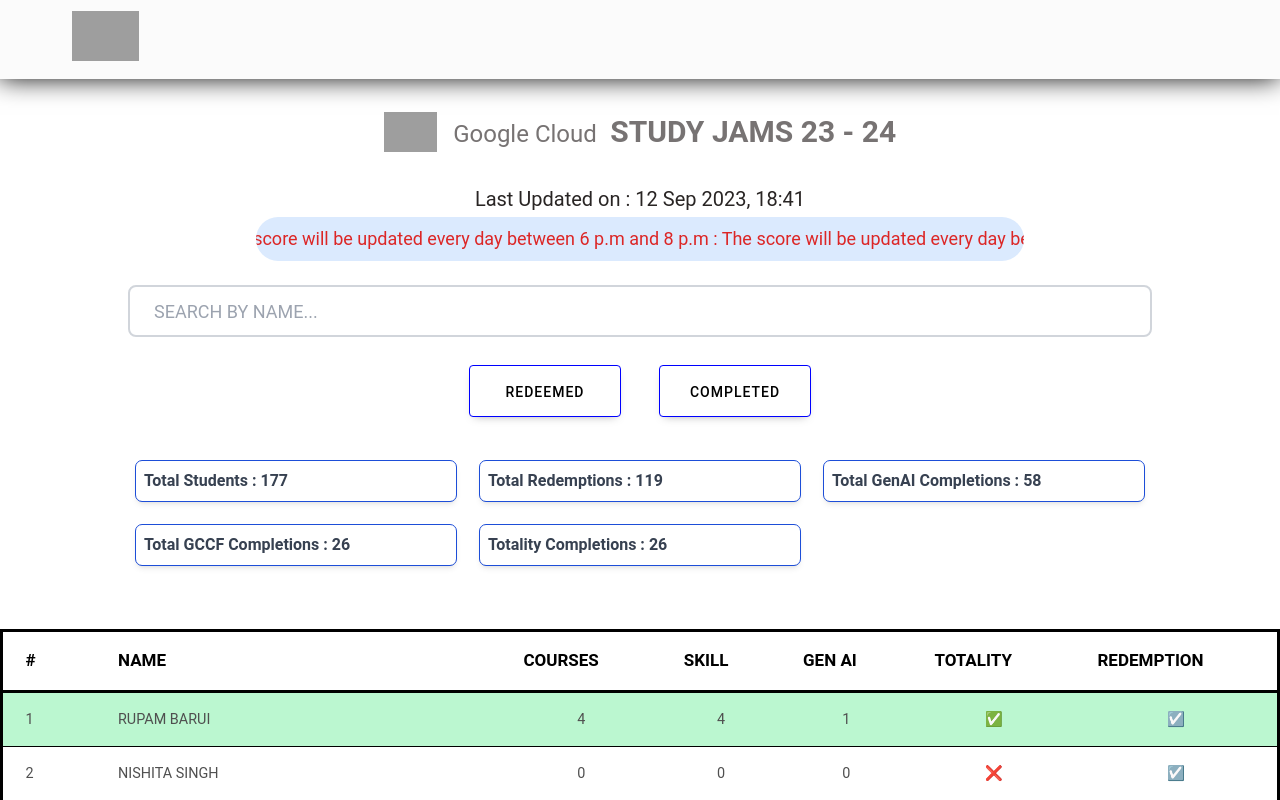
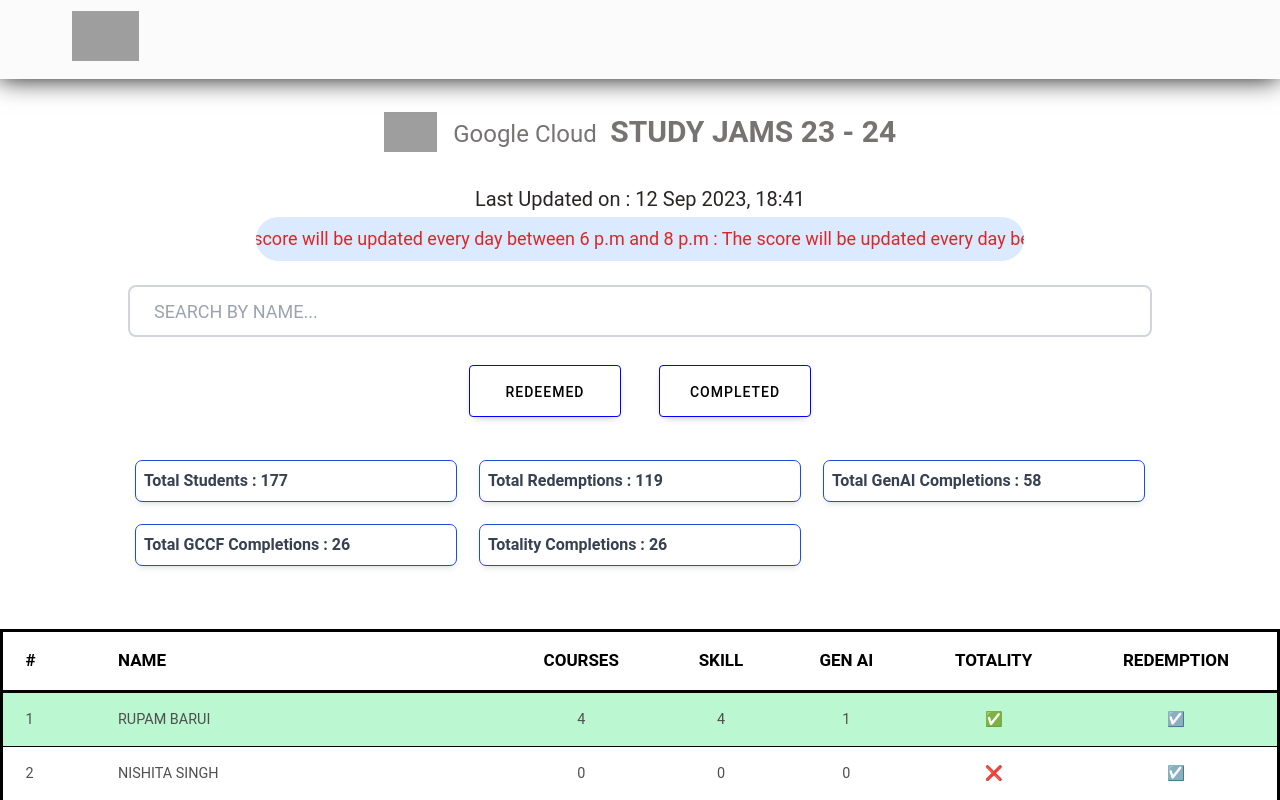
Before and after one commit to aniket0608/gcp-progress, a React (Create React App) app: page / in a window 1280 px wide. Shown: the top 800 px of the page. Built offline with nearby package versions, Linux system fonts and the light colour scheme; grey boxes are pictures that could not be loaded.

Commit message:
centered teble head

```diff
--- a/src/components/DataTable.jsx
+++ b/src/components/DataTable.jsx
@@ -95,19 +95,19 @@
 							<th scope="col">
 								<b>Name</b>
 							</th>
-							<th scope="col">
+							<th scope="col" className="text-center">
 								<b>Courses</b>
 							</th>
-							<th scope="col">
+							<th scope="col" className="text-center">
 								<b>Skill</b>
 							</th>
-							<th scope="col">
+							<th scope="col" className="text-center">
 								<b>Gen AI</b>
 							</th>
-							<th scope="col">
+							<th scope="col" className="text-center">
 								<b>Totality</b>
 							</th>
-							<th scope="col">
+							<th scope="col" className="text-center">
 								<b>Redemption</b>
 							</th>
 						</tr>
```
